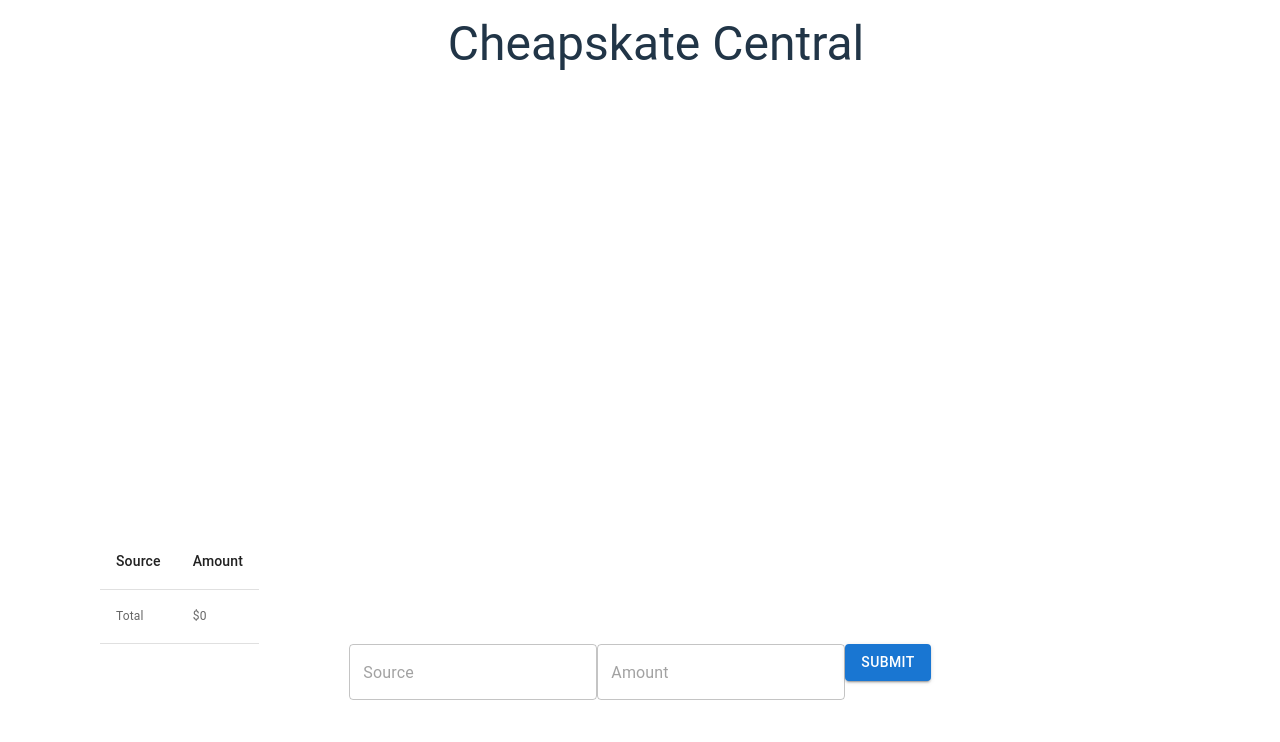
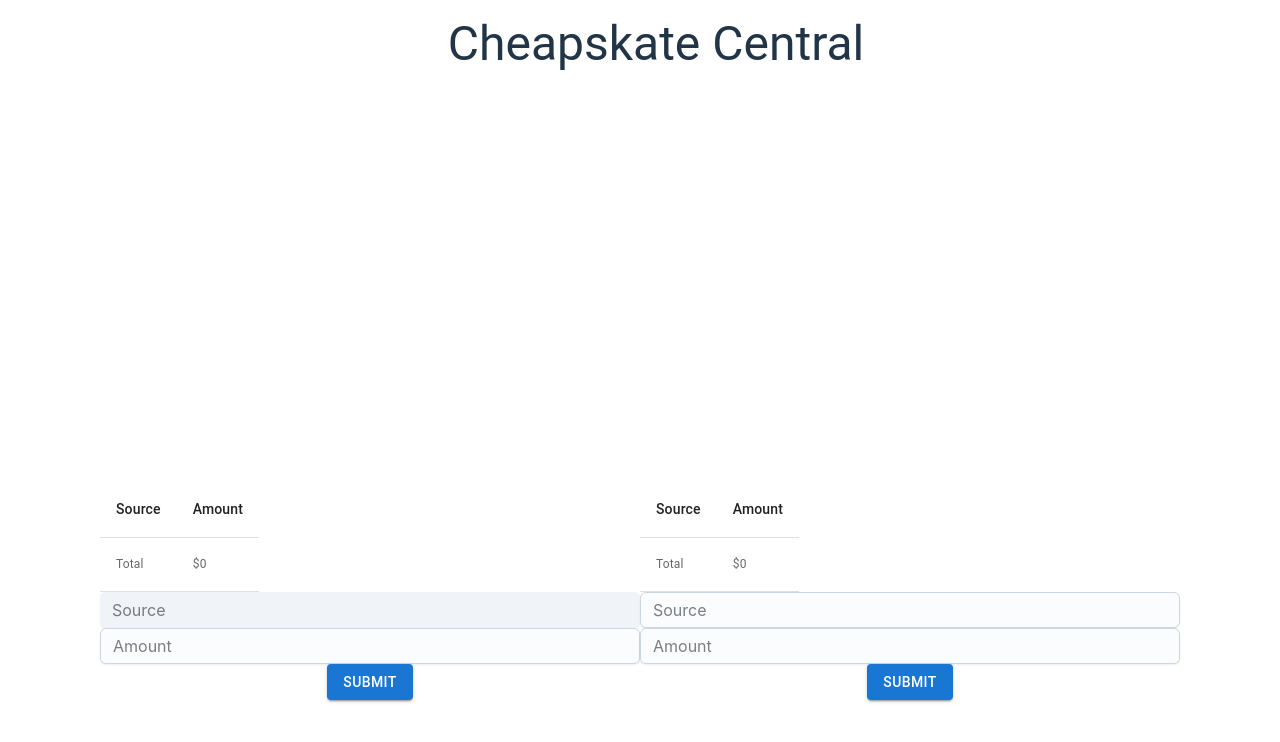
Before and after one commit to jacobreese1/cheapskate-central, a React (Vite) app: page / in a window 1280 px wide. Shown: the top 742 px of the page. Built offline with nearby package versions, Linux system fonts and the light colour scheme.

Commit message:
add expense component

```diff
--- a/src/App.jsx
+++ b/src/App.jsx
@@ -1,21 +1,34 @@
 import "./App.css";
 import Header from "./components/Header";
 import Income from "./components/Income";
+import Expenses from "./components/Expenses";
+import { Box } from "@mui/material";
 
 function App() {
-
   // create expense table
   // add expense tracking and totals
-      // same code as income
+  // same code as income
   // create net current amount total on the top of page
-      // income - expense
+  // income - expense
   // add better styling to all pages making it more visually pleasing
   // add savings goal tracking feature
 
   return (
     <div>
       <Header />
-      <Income />
+      <Box
+        sx={{
+          display: "flex",
+          position: "fixed",
+          flexDirection: "row",
+          bottom: "100px",
+          right: "100px",
+          left: "100px",
+        }}
+      >
+        <Income />
+        <Expenses />
+      </Box>
     </div>
   );
 }
--- a/src/components/Expenses.jsx
+++ b/src/components/Expenses.jsx
@@ -0,0 +1,115 @@
+import {
+  Box,
+  Button,
+  Table,
+  TableBody,
+  TableCell,
+  TableContainer,
+  TableFooter,
+  TableHead,
+  TableRow,
+  TextField,
+  Typography,
+} from "@mui/material";
+import Input from "@mui/joy/Input";
+import DeleteOutlineIcon from "@mui/icons-material/DeleteOutline";
+import React, { useState, useEffect } from "react";
+import styles from "./Expenses.module.css";
+
+const Expenses = () => {
+  const [input, setInput] = useState();
+  const [expenseArray, setExpenseArray] = useState([]);
+  const [total, setTotal] = useState();
+
+  const handleInput = (event) => {
+    const { value, name } = event.target;
+    setInput((prevInput) => ({
+      ...prevInput,
+      [name]: value,
+    }));
+  };
+
+  const deleteItem = (input) => {
+    // for (let i = 0; i < expenseArray.length; i++) {
+    // console.log(input.id);
+    const newArray = expenseArray.filter((current) => current.id !== input.id);
+    setExpenseArray(newArray);
+  };
+
+  let arrayId = Math.random();
+
+  const submitInput = () => {
+    const { source, amount } = input;
+    setExpenseArray([
+      ...expenseArray,
+      { key: arrayId, id: arrayId++, source, amount },
+    ]);
+  };
+
+  useEffect(() => {
+    const initialValue = 0;
+    const sumWithInitial = expenseArray.reduce(
+      (accumulator, currentValue) => accumulator + +currentValue.amount,
+      initialValue
+    );
+    setTotal(sumWithInitial);
+  }, [expenseArray]);
+
+  return (
+    <Box
+      sx={{
+        display: "flex",
+        flexBasis: "50%",
+        maxWidth: "50%",
+        flexDirection: "column",
+        alignItems: "stretch",
+      }}
+    >
+      <TableContainer sx={{ textAlign: "center" }}>
+        <Table sx={{ maxWidth: "100px" }}>
+          <TableHead>
+            <TableRow>
+              <TableCell>Source</TableCell>
+              <TableCell>Amount</TableCell>
+            </TableRow>
+          </TableHead>
+          <TableBody>
+            {expenseArray.map((inputs) => (
+              <TableRow>
+                <TableCell key={inputs.id}>{inputs.source}</TableCell>
+                <TableCell key={inputs.id}>${inputs.amount}</TableCell>
+                <DeleteOutlineIcon
+                  sx={{ height: "100", my: "25%" }}
+                  onClick={() => deleteItem(inputs)}
+                ></DeleteOutlineIcon>
+              </TableRow>
+            ))}
+          </TableBody>
+          <TableFooter sx={{ fontWeight: "800" }}>
+            <TableCell>Total</TableCell>
+            <TableCell>${total}</TableCell>
+          </TableFooter>
+        </Table>
+      </TableContainer>
+      <form>
+        <Input
+          name="source"
+          type="text"
+          onChange={handleInput}
+          placeholder="Source"
+        />
+        <Input
+          name="amount"
+          type="number"
+          onChange={handleInput}
+          placeholder="Amount"
+        />
+        <Button variant="contained" onClick={submitInput}>
+          Submit
+        </Button>
+      </form>
+    </Box>
+  );
+};
+
+export default Expenses;
--- /dev/null
+++ b/src/components/Expenses.module.css
@@ -0,0 +1,9 @@
+.form {
+  position: fixed;
+  display: flex;
+  flex-direction: row;
+  left: 700px;
+  right: 700px;
+  width: 100%;
+  background-color: aqua;
+}
--- a/src/components/Income.jsx
+++ b/src/components/Income.jsx
@@ -10,6 +10,7 @@ import {
   TableRow,
   TextField,
 } from "@mui/material";
+import Input from "@mui/joy/Input";
 import DeleteOutlineIcon from "@mui/icons-material/DeleteOutline";
 import React, { useState, useEffect } from "react";
 
@@ -55,10 +56,11 @@ const Income = () => {
   return (
     <Box
       sx={{
-        position: "fixed",
-        bottom: "100px",
-        right: "100px",
-        left: "100px",
+        maxWidth: "50%",
+        flexBasis: "50%",
+        display: "flex",
+        flexDirection: "column",
+        alignItems: "stretch",
       }}
     >
       <TableContainer sx={{ textAlign: "center" }}>
@@ -87,15 +89,17 @@ const Income = () => {
           </TableFooter>
         </Table>
       </TableContainer>
-      <form>
-        <TextField
+      <form sx={{ display: "flex" }}>
+        <Input
+          variant="soft"
           name="source"
           type="text"
           onChange={handleInput}
           placeholder="Source"
         />
-        <TextField
+        <Input
           name="amount"
+          variant="outlined"
           type="number"
           onChange={handleInput}
           placeholder="Amount"
```
